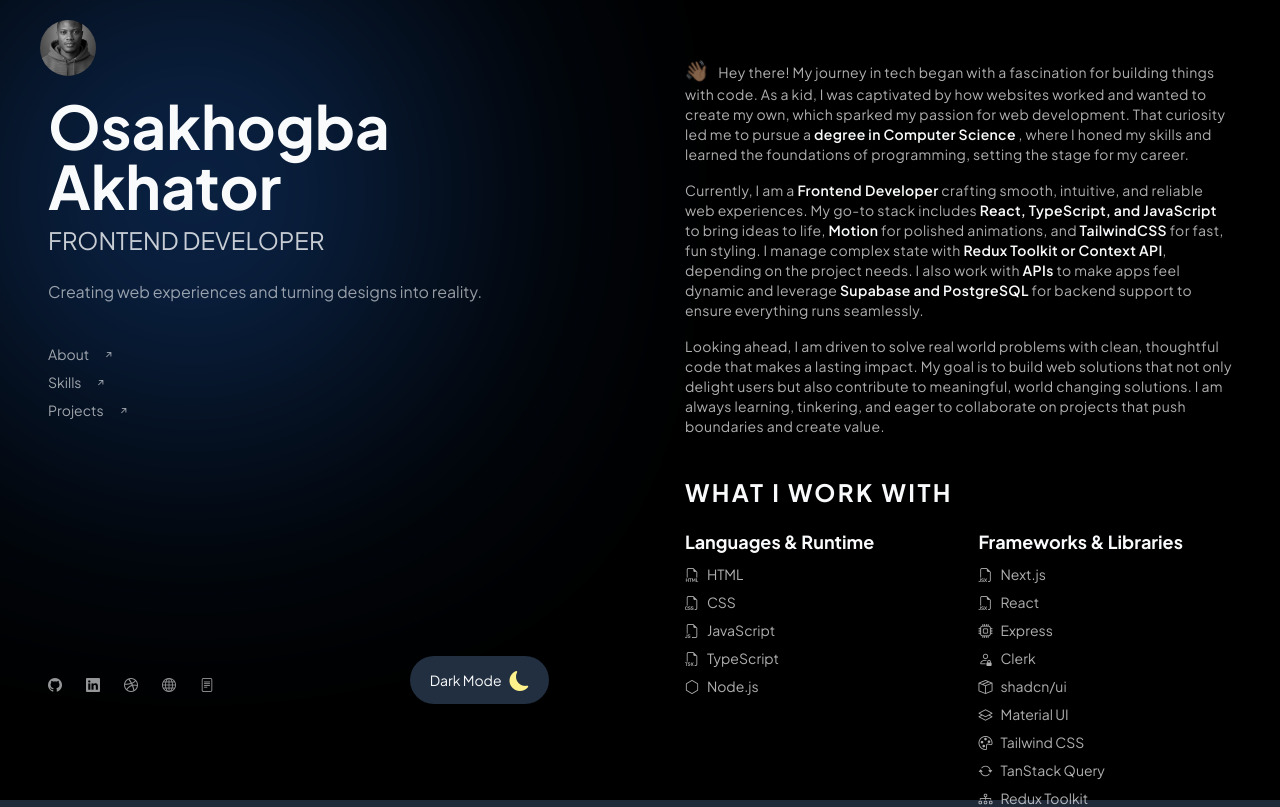
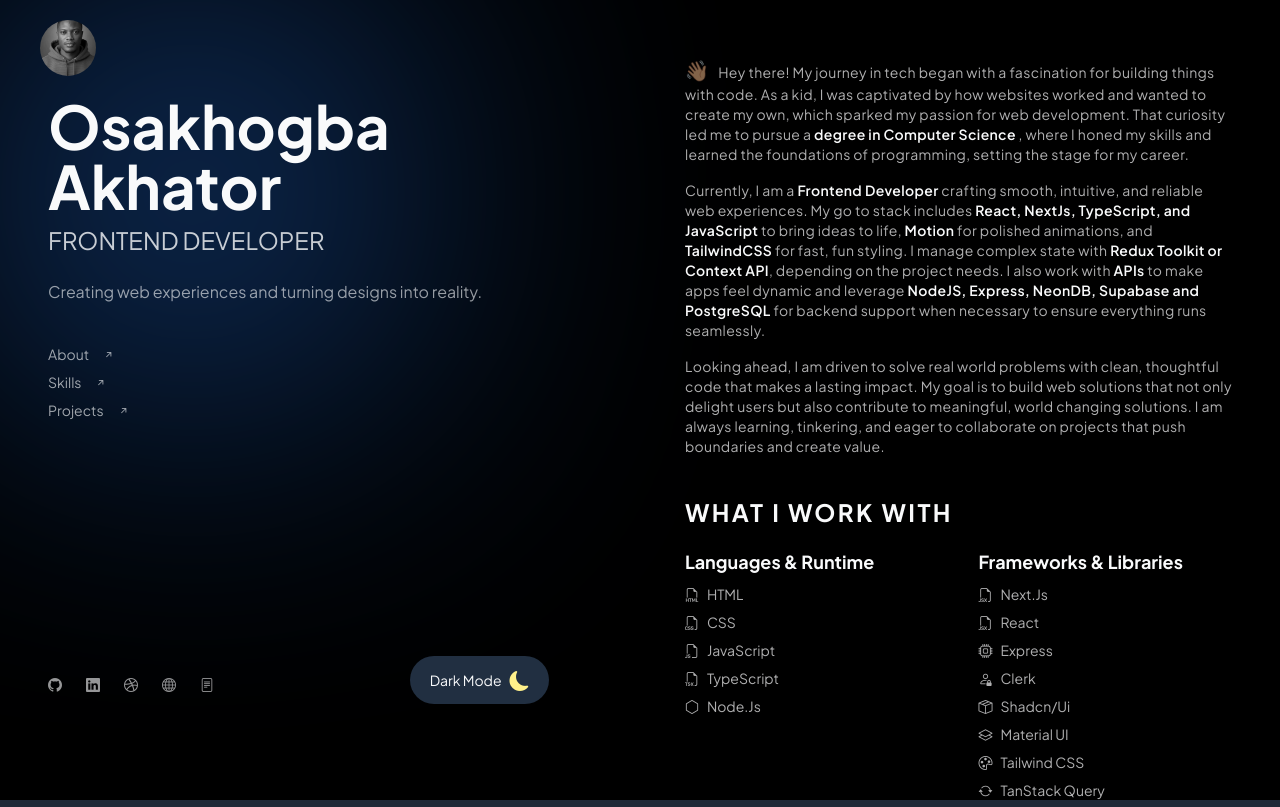
Before and after one commit to AkhatorEnosa/my_portfolio, a React (Vite) app: page / in a window 1280 px wide. Shown: the top 807 px of the page. Built offline with nearby package versions, Linux system fonts and the light colour scheme.

Commit message:
UI update

```diff
--- a/package.json
+++ b/package.json
@@ -18,7 +18,8 @@
     "bootstrap-icons": "^1.11.3",
     "motion": "^12.9.2",
     "react": "^19.0.0",
-    "react-dom": "^19.0.0"
+    "react-dom": "^19.0.0",
+    "react-router-dom": "^7.13.0"
   },
   "devDependencies": {
     "@eslint/js": "^9.22.0",
--- a/src/App.tsx
+++ b/src/App.tsx
@@ -1,24 +1,41 @@
 import { useContext } from "react";
-import Left from "./sections/Left"
-import Right from "./sections/Right"
+import { BrowserRouter as Router, Routes, Route } from "react-router-dom";
+import Left from "./sections/Left";
+import Right from "./sections/Right";
 import { AppContext } from "./context/AppContext";
 import CursorTracker from "./components/CursorTracker";
-// import Navbar from "./sections/Navbar";
 
-function App() {
-  const {theme} = useContext(AppContext);
+const App = () => {
+  const { theme } = useContext(AppContext);
+
   return (
+    <Router>
       <div className="mx-auto min-h-screen max-w-[1800px] bg-[#f9fafb] dark:bg-[#1F2937] text-[#000000] dark:text-[#f9fafb]">
+        {/* Background & Cursor Layer */}
         <div className={`${theme === 'dark' ? "bg-[#000000]" : "bg-[#f5f5f5]"} fixed w-screen h-screen left-0 top-0 z-10`}>
-        <CursorTracker/>
+          <CursorTracker />
         </div>
-      {/* <Navbar /> */}
-      <div className="relative flex flex-col lg:flex-row lg:justify-between gap-5 lg:gap-10 z-30">
+
+        <main className="relative z-30">
+          <Routes>
+            {/* Main Portfolio Route */}
+            <Route
+              path="/"
+              element={
+                <div className="flex flex-col lg:flex-row lg:justify-between gap-5 lg:gap-10">
                   <Left />
                   <Right />
                 </div>
+              }
+            />
+
+            {/* Project routing for later */}
+            {/* <Route path="/project/:id" element={<ProjectDetail />} /> */}
+          </Routes>
+        </main>
       </div>
-  )
-}
+    </Router>
+  );
+};
 
-export default App
+export default App;
--- a/src/components/ProjectCard.tsx
+++ b/src/components/ProjectCard.tsx
@@ -15,8 +15,8 @@
   return (
     <motion.a
       layout
-      initial={{ opacity: 0 }}
-      whileInView={{ opacity: 1 }}
+      initial={{ opacity: 0, filter: 'blur(4px)' }}
+      whileInView={{ opacity: 1, filter: 'blur(0px)' }}
       transition={{ duration: 0.5, ease: "easeInOut" }}
       viewport={{ amount: 0.2 }}
       aria-label={title}
--- a/src/components/Skills.tsx
+++ b/src/components/Skills.tsx
@@ -11,12 +11,12 @@
 const Skills = ({name, index, url, icon, desc} : SkillsProps) => {
   return (
     <motion.a
-      initial={{ opacity: 0 }}
-      whileInView={{ opacity: 1 }}
+      initial={{ opacity: 0, filter: 'blur(4px)' }}
+      whileInView={{ opacity: 1, filter: 'blur(0px)' }}
       transition={{ duration: 0.5, ease: "easeInOut" }}
       viewport={{ amount: 0.2 }}
 
-      href={url} target="_blank" key={index} className="group flex gap-2 text-xs sm:text-sm hover:text-[#008080] dark:text-[#f9fafb]/70 dark:hover:text-inherit hover:font-semibold transition-all duration-300" title={desc}>
+      href={url} target="_blank" key={index} className="group flex gap-2 text-xs sm:text-sm hover:text-[#008080] dark:text-[#f9fafb]/70 dark:hover:text-inherit hover:font-semibold capitalize transition-all duration-300" title={desc}>
     {
         icon && <i className={`${icon} group-hover:-translate-x-2 transition-all duration-300`}></i>
     }
--- a/src/sections/Right.tsx
+++ b/src/sections/Right.tsx
@@ -41,8 +41,8 @@
                 </motion.h1>
 
                 <motion.div
-                    initial={{ opacity: 0 }}
-                    whileInView={{ opacity: 1 }}
+                    initial={{ opacity: 0, filter: 'blur(4px)'}}
+                    whileInView={{ opacity: 1, filter: 'blur(0px)' }}
                     transition={{ duration: 0.5, ease: "easeInOut" }}
                     viewport={{ amount: 0.2 }}
                     className="dark:text-[#f9fafb]/70 mt-5 lg:mt-0 text-xs sm:text-sm tracking-wide"
@@ -61,23 +61,16 @@
                         className="text-xl inline-block origin-bottom mr-2 hover:cursor-pointer">
                             👋🏽
                     </motion.p>
-                        {/* Hey there, I am a <span className="font-semibold dark:text-[#f9fafb]">Frontend Developer</span> with a degree in Computer Science, and I love building web experiences that are <span className="font-semibold dark:text-[#f9fafb]">smooth, intuitive, and built to last</span>. My toolbox includes <span className="font-semibold dark:text-[#f9fafb]">React, TypeScript, and JavaScript</span> for bringing ideas to life, <span className="font-semibold dark:text-[#f9fafb]">Motion</span> for adding that extra polish and animations, and <span className="font-semibold dark:text-[#f9fafb]">TailwindCSS</span> to make styling fast and fun. When web apps or sites need to handle complex state, I use <span className="font-semibold dark:text-[#f9fafb]">Redux Toolkit</span> or React's <span className="font-semibold dark:text-[#f9fafb]">Context API</span>, whichever fits best. */}
 
                         Hey there! My journey in tech began with a fascination for building things with code. As a kid, I was captivated by how websites worked and wanted to create my own, which sparked my passion for web development. That curiosity led me to pursue a <span className="font-semibold dark:text-[#f9fafb]">degree in Computer Science</span> , where I honed my skills and learned the foundations of programming, setting the stage for my career.
 
-                        {/* <p className="mt-4">
-                        I often work with <span className="font-semibold dark:text-[#f9fafb]">APIs</span> to fetch and manage data in ways that make apps feel alive and when a project needs a little backend muscle, I use <span className="font-semibold dark:text-[#f9fafb]">Supabase</span> and <span className="font-semibold dark:text-[#f9fafb]">PostgreSQL</span> to make sure everything runs smoothly behind the scenes.
-                        </p> */}
-
                         <p className="mt-4">
-                            Currently, I am a <span className="font-semibold dark:text-[#f9fafb]">Frontend Developer</span> crafting smooth, intuitive, and reliable web experiences. My go-to stack includes <span className="font-semibold dark:text-[#f9fafb]">React, TypeScript, and JavaScript</span> to bring ideas to life, <span className="font-semibold dark:text-[#f9fafb]">Motion</span> for polished animations, and <span className="font-semibold dark:text-[#f9fafb]">TailwindCSS</span> for fast, fun styling. I manage complex state with <span className="font-semibold dark:text-[#f9fafb]">Redux Toolkit or Context API</span>, depending on the project needs. I also work with <span className="font-semibold dark:text-[#f9fafb]">APIs</span> to make apps feel dynamic and leverage <span className="font-semibold dark:text-[#f9fafb]">Supabase and PostgreSQL</span> for backend support to ensure everything runs seamlessly.
+                            Currently, I am a <span className="font-semibold dark:text-[#f9fafb]">Frontend Developer</span> crafting smooth, intuitive, and reliable web experiences. My go to stack includes <span className="font-semibold dark:text-[#f9fafb]">React, NextJs, TypeScript, and JavaScript</span> to bring ideas to life, <span className="font-semibold dark:text-[#f9fafb]">Motion</span> for polished animations, and <span className="font-semibold dark:text-[#f9fafb]">TailwindCSS</span> for fast, fun styling. I manage complex state with <span className="font-semibold dark:text-[#f9fafb]">Redux Toolkit or Context API</span>, depending on the project needs. I also work with <span className="font-semibold dark:text-[#f9fafb]">APIs</span> to make apps feel dynamic and leverage <span className="font-semibold dark:text-[#f9fafb]">NodeJS, Express, NeonDB, Supabase and PostgreSQL</span> for backend support when necessary to ensure everything runs seamlessly.
                         </p>
 
 
 
                         <p className="mt-4">
-                        {/* At the end of the day, I care about solving real world problems with clean, thoughtful code solutions, no overengineering, just stuff that works. I am always learning, always tinkering, and open to <span className="font-semibold dark:text-[#f9fafb]">collaborating with others</span> to build websites/web apps people actually enjoy using. */}
-
                          Looking ahead, I am driven to solve real world problems with clean, thoughtful code that makes a lasting impact. My goal is to build web solutions that not only delight users but also contribute to meaningful, world changing solutions. I am always learning, tinkering, and eager to collaborate on projects that push boundaries and create value.
                         </p>
                 </motion.div>
```
Also changed, not shown: 1 other file (tests, documents, lock files or other folders). Lines whose indentation alone changed are shown as unchanged.
